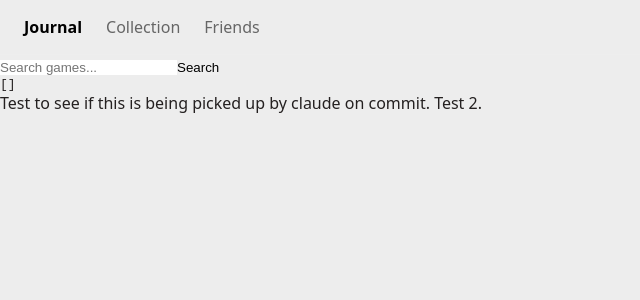
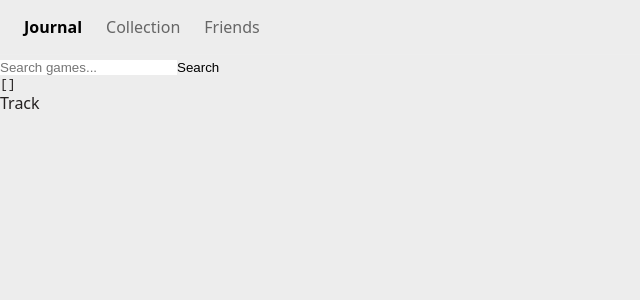
Before and after one commit to ReactionJackson/gaming-journal, a Next.js app: page /journal in a window 1280 px wide. Shown: the top 300 px of the page, without its empty margins (0-640 px from the left). Built offline with nearby package versions, Linux system fonts and the light colour scheme.

Commit message:
add stub for track

```diff
--- /dev/null
+++ b/src/app/collection/track.jsx
@@ -0,0 +1,3 @@
+export default function Track() {
+  return <div>Track</div>;
+}
--- a/src/app/journal/page.jsx
+++ b/src/app/journal/page.jsx
@@ -1,6 +1,7 @@
 "use client";
 
 import { useState } from "react";
+import Track from "@/app/collection/track";
 
 export default function JournalPage() {
   const [query, setQuery] = useState("");
@@ -21,7 +22,7 @@ export default function JournalPage() {
       />
       <button onClick={handleSearch}>Search</button>
       <pre>{JSON.stringify(results, null, 2)}</pre>
-      Test to see if this is being picked up by claude on commit. Test 2.
+      <Track />
     </div>
   );
 }
```
